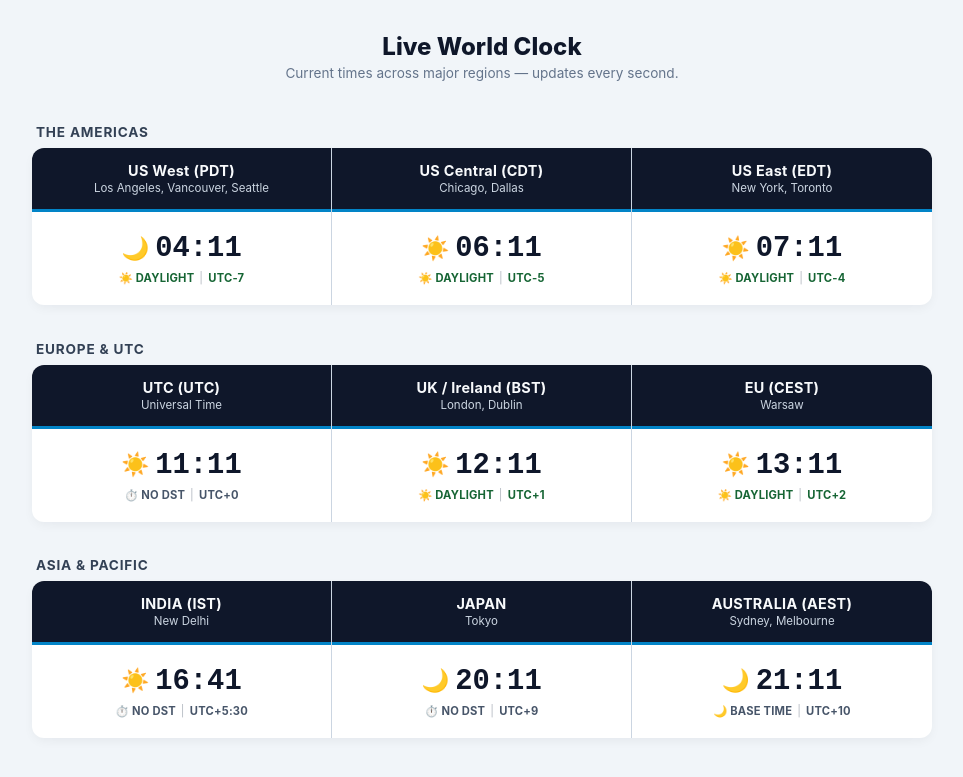
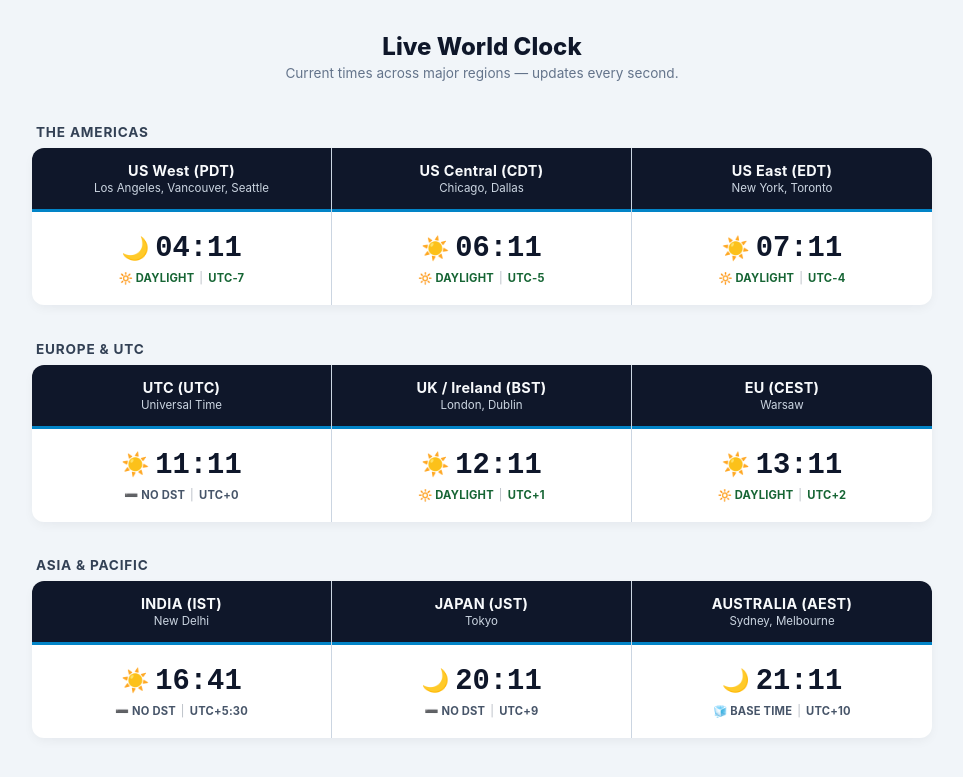
Before and after one commit to MikeyBronowski/mikeybronowski.github.io, a Jekyll site: the page time/index.html, which Jekyll copies as it is, in a window 1280 px wide. Shown: the top 777 px of the page, without its empty margins (158-1121 px from the left). Built offline with Jekyll 4.4.1, drawn with Linux system fonts in a browser that asks for light colours.

```diff
--- a/time/index.html
+++ b/time/index.html
@@ -213,10 +213,10 @@
                 </div>
                 <div class="column">
                     <header class="header-block">
-                        <div class="header-title" id="title-eu-cet">EU</div>
+                        <div class="header-title" id="title-eu">EU</div>
                         <small class="header-cities">Warsaw</small>
                     </header>
-                    <div class="data-block" id="data-eu-cet" aria-live="off">Loading...</div>
+                    <div class="data-block" id="data-eu" aria-live="off">Loading...</div>
                 </div>
             </div>
         </section>
@@ -280,6 +280,7 @@
                 case 'Europe/London':       return isSummer ? 'BST'  : 'GMT';
                 case 'Europe/Warsaw':       return isSummer ? 'CEST' : 'CET';
                 case 'Asia/Kolkata':        return 'IST';
+                case 'Asia/Tokyo':          return 'JST';
                 case 'Australia/Sydney':    return isSummer ? 'AEDT' : 'AEST';
                 case 'UTC':                 return 'UTC';
                 default:                    return '';
@@ -420,8 +421,8 @@
                 const { acronym, offset, isSummer, observesDst } = c.meta;
                 const sClass   = isSummer ? 'text-summer'   : 'text-standard';
                 const modeText = observesDst
-                    ? (isSummer ? '☀️ Daylight' : '🌙 Base Time')
-                    : '⏱️ No DST';
+                    ? (isSummer ? '🔆 Daylight' : '🧊 Base Time')
+                    : '➖ No DST';
 
                 if (c.titleEl) {
                     c.titleEl.textContent = acronym ? `${c.label} (${acronym})` : c.label;
```
Also changed, not shown: other parts of time/index.html (+1 -1 lines).
